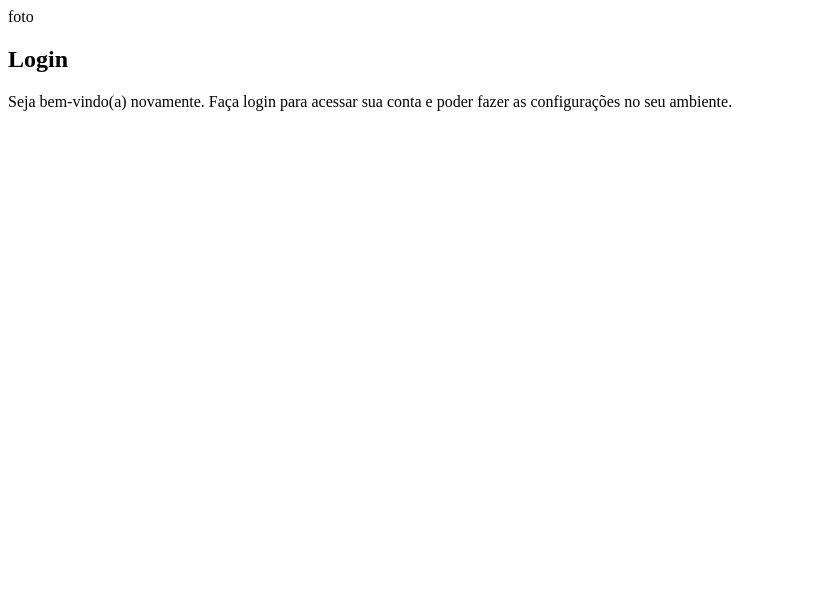
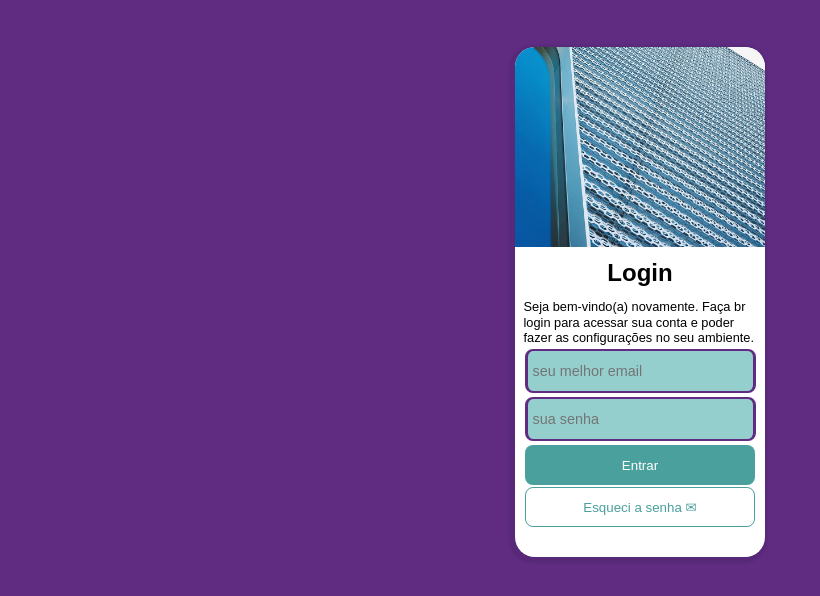
Before and after one commit to Gabrielbrevess/projeto-login, a plain HTML site: page index.html in a window 1280 px wide. Shown: the whole page, without its empty margins (0-820 px from the left). Drawn offline with Linux system fonts and the light colour scheme.

Commit message:
fiz o projeto login

```diff
--- a/estilos/style.css
+++ b/estilos/style.css
@@ -7,3 +7,151 @@
     lilás #5f2c82
 
  */
+:root {
+    --cor1: #49a09d;
+    --cor-fundo: #5f2c82;
+}
+ * {
+    padding: 0px;
+    margin: 0px;
+    font-family: Arial, Helvetica, sans-serif;
+ }
+
+ body {
+    background-color: var(--cor-fundo);
+ }
+
+ main {
+    position: relative;
+    height: 480px;
+    width: 250px;
+    margin: auto;
+ }
+
+
+
+
+
+section#login {
+    text-align: center;
+    border-radius: 20px;
+    height: 510px;
+    width: 250px;
+    margin: auto;
+    background-color: white;
+
+    box-sizing: border-box;
+    box-shadow: -2px 2px 2px 4px #4f246968;
+
+
+    position: absolute;
+    top: 63%;
+    left: 50%;
+    transform: translate(-50%, -50%);
+
+
+
+
+}
+
+div#imagem {
+    margin: auto;
+    background-image: url(../imagens/metal.jpg);
+    background-position: bottom;
+    background-size: cover;
+    background-repeat: no-repeat;
+
+    height: 200px;
+    width: 250px;
+    border-top-left-radius: 20px;
+    border-top-right-radius: 20px;
+
+
+}
+
+h1 {
+    margin-top: 12px;
+    margin-bottom: 12px;
+}
+
+ p#welcome {
+    font-size: 0.8em;
+    width: 233px;
+    display: block;
+    text-align: center;
+    margin: auto;
+    text-align: left;
+    margin-bottom: 2px;
+    line-height: 1.2em;
+ }
+
+
+ input#iemail {
+    border-radius: 8px;
+    height: 40px;
+    width: 225px;
+    margin: 2px;
+    border-top: 2px solid var(--cor-fundo) ;
+    border-bottom: 2px solid var(--cor-fundo) ;
+    border-left: 3px solid var(--cor-fundo);
+    border-right: 3px solid var(--cor-fundo);
+    background-color: #94cfcd;
+    font-size: 0.9em;
+    text-indent: 5px;
+
+ }
+
+ input#iemail:focus-within {
+    background-color: white;
+}
+
+ input#isenha {
+    border-radius: 8px;
+    height: 40px;
+    width: 225px;
+    margin: 2px;
+    border-top: 2px solid var(--cor-fundo) ;
+    border-bottom: 2px solid var(--cor-fundo) ;
+    border-left: 3px solid var(--cor-fundo);
+    border-right: 3px solid var(--cor-fundo);
+    background-color: #94cfcd;
+    font-size: 0.9em;
+    text-indent: 5px;
+
+ }
+
+input#isenha:focus-within {
+    background-color: white;
+}
+
+
+ #enviar {
+    height: 40px;
+    width: 230px;
+    margin: 2px;
+    background-color: var(--cor1);
+    color: white;
+    border-radius: 8px;
+    border: 0px;
+
+ }
+
+ #enviar:hover {
+    background-color: #387977;
+
+
+ }
+
+ #limpar {
+    height: 40px;
+    width: 230px;
+    background-color: transparent;
+    border: 1px solid var(--cor1) ;
+    color: var(--cor1);
+    border-radius: 8px;
+    box-sizing: border-box;
+ }
+
+ #limpar:hover {
+    background-color: #6cd3cf77;
+ }
--- a/index.html
+++ b/index.html
@@ -6,17 +6,37 @@
     <meta name="viewport" content="width=device-width, initial-scale=1.0">
     <title>Login</title>
     <link rel="stylesheet" href="estilos/style.css">
+
+
 </head>
 <body>
     <main>
         <section id="login">
             <div id="imagem">
-                foto
+
             </div>
             <div id="formulario">
                 <h1>Login</h1>
-                <p>Seja bem-vindo(a) novamente. Faça login para acessar sua conta e poder fazer as configurações no seu ambiente.</p>
-                <form action="login.php" method="post"></form>
+                <p id="welcome">Seja bem-vindo(a) novamente. Faça br login para acessar sua conta e poder fazer as configurações no seu ambiente.</p>
+                <form action="login.php" method="post">
+
+                    <p>
+                        <label for="iemail"> <input type="email" name="email" id="iemail" placeholder="seu melhor email"></label>
+                    </p>
+
+                    <p>
+                        <label for="isenha">
+                            <input type="password" name="senha" id="isenha" placeholder="sua senha">
+                        </label>
+                    </p>
+
+                    <p>
+                        <input type="submit" value="Entrar" id="enviar"></p>
+                    <p>
+                        <input type="reset" value="Esqueci a senha &#x2709" id="limpar"  >
+                    </p>
+
+                </form>
 
             </div>
 
```
Also changed, not shown: imagens/metal.jpg (added).
